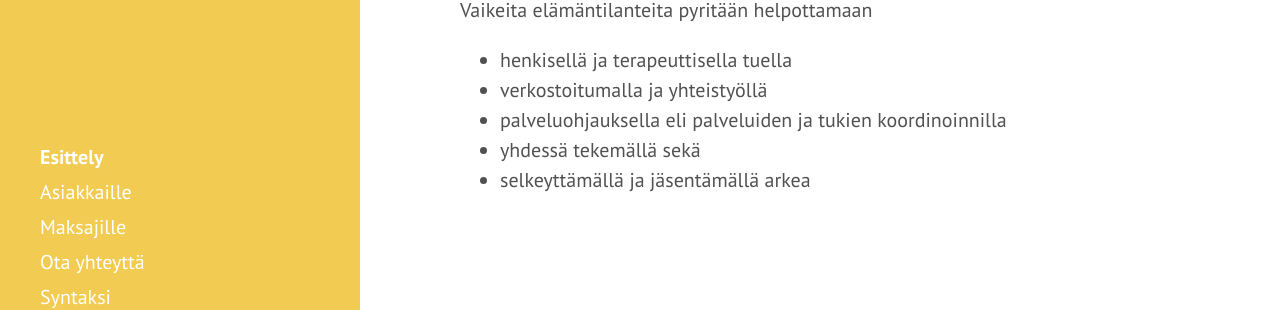
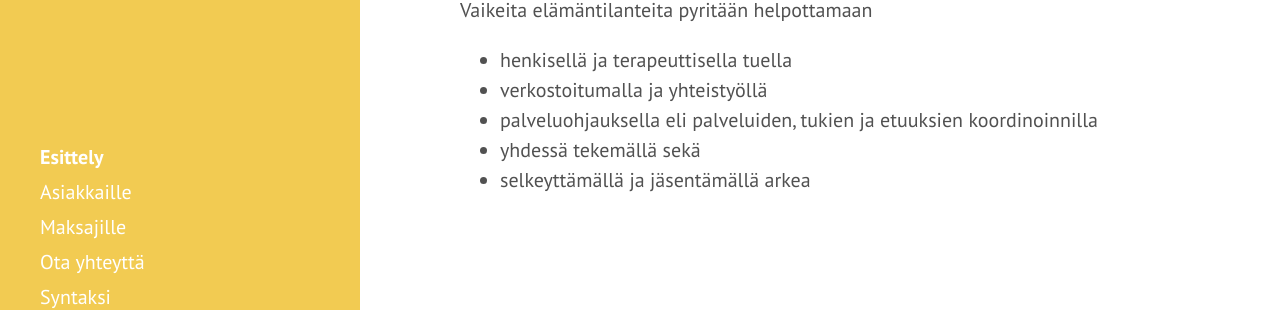
Before and after one commit to niinapiira/neppari.net, a Jekyll site: the page built from index.md, in a window 1280 px wide and 900 px high, scrolled down 928 px. Shown: the part 545-855 px from the top of the window. Built offline with Jekyll 4.4.1, drawn with Linux system fonts in a browser that asks for light colours; Markdown is read by kramdown in place of the engine named in the settings.

Commit message:
lisätty tekstiä listaan

```diff
--- a/index.md
+++ b/index.md
@@ -48,6 +48,6 @@ Vaikeita elämäntilanteita pyritään helpottamaan
 
 * henkisellä ja terapeuttisella tuella
 * verkostoitumalla ja yhteistyöllä
-* palveluohjauksella eli palveluiden ja tukien koordinoinnilla
+* palveluohjauksella eli palveluiden, tukien ja etuuksien koordinoinnilla
 * yhdessä tekemällä sekä
 * selkeyttämällä ja jäsentämällä arkea
```
